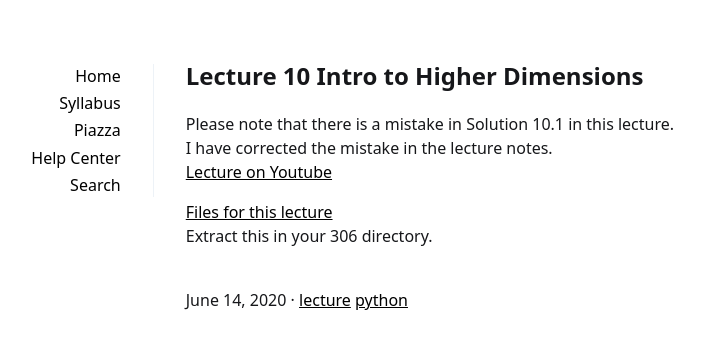
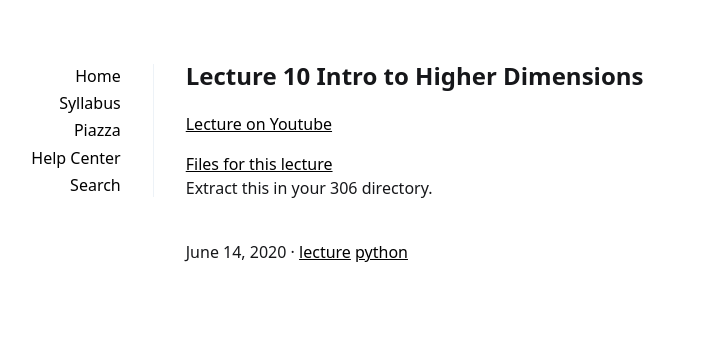
Before and after one commit to hopmath/hopmath.github.io, a Jekyll site: the page built from _posts/2020-06-14-intro-to-higher-dimensions.md, in a window 1280 px wide. Shown: the top 349 px of the page, without its empty margins (167-871 px from the left). Built offline with Jekyll 4.4.1, drawn with Linux system fonts in a browser that asks for light colours.

Commit message:
Updated lecture 10 video

```diff
--- a/_posts/2020-06-14-intro-to-higher-dimensions.md
+++ b/_posts/2020-06-14-intro-to-higher-dimensions.md
@@ -5,9 +5,7 @@ description:
 tags: [lecture, python]
 ---
 
-Please note that there is a mistake in Solution 10.1 in this lecture.
-I have corrected the mistake in the lecture notes.
-[Lecture on Youtube](https://www.youtube.com/watch?v=KhT9KMUU3DQ)
+[Lecture on Youtube](https://www.youtube.com/watch?v=fmueAHRUKOM)
 
 [Files for this lecture](https://buffalo.box.com/s/ahiqecrnctgb93f86k7e6v4cs510eojl)
 Extract this in your 306 directory.
```
Also changed, not shown: 1 other file.
